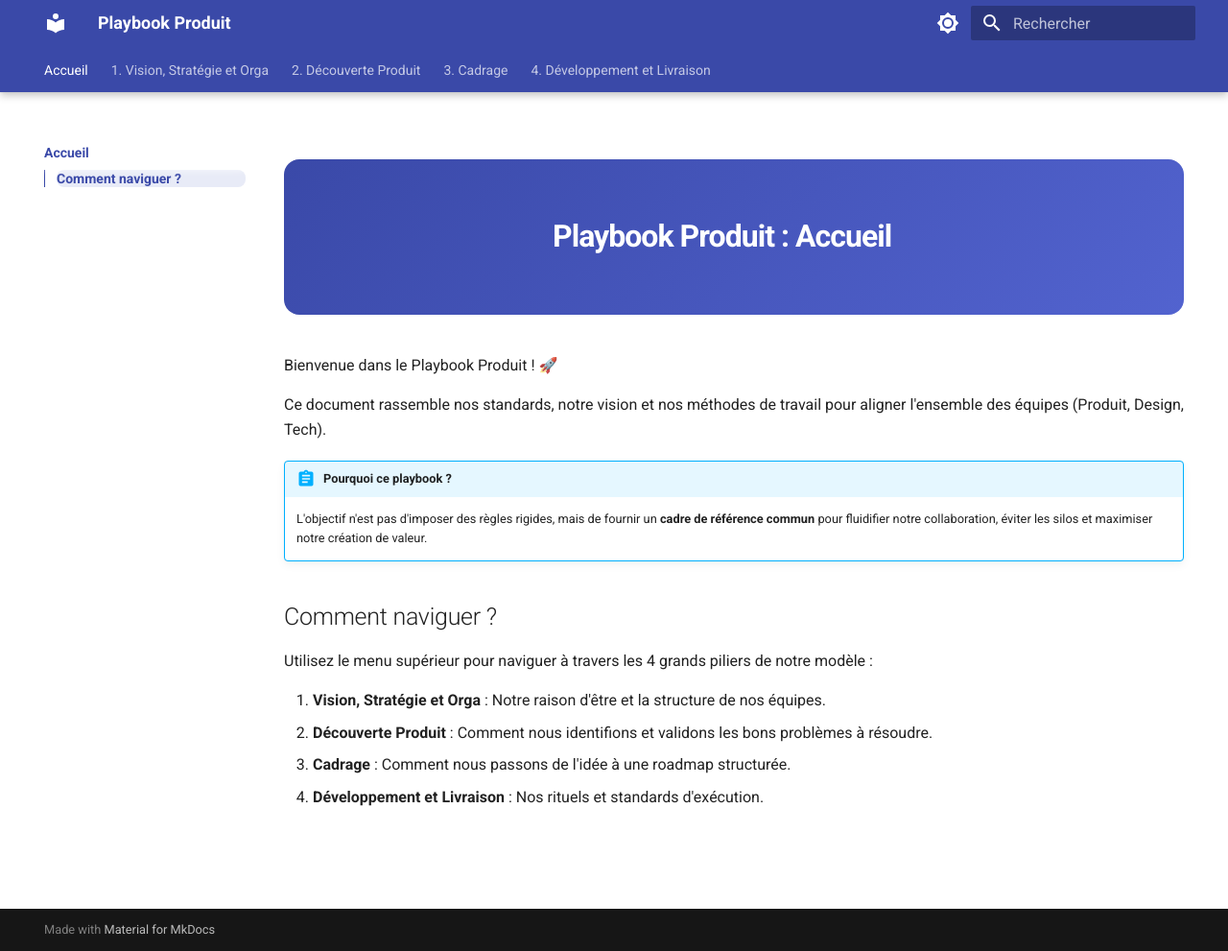
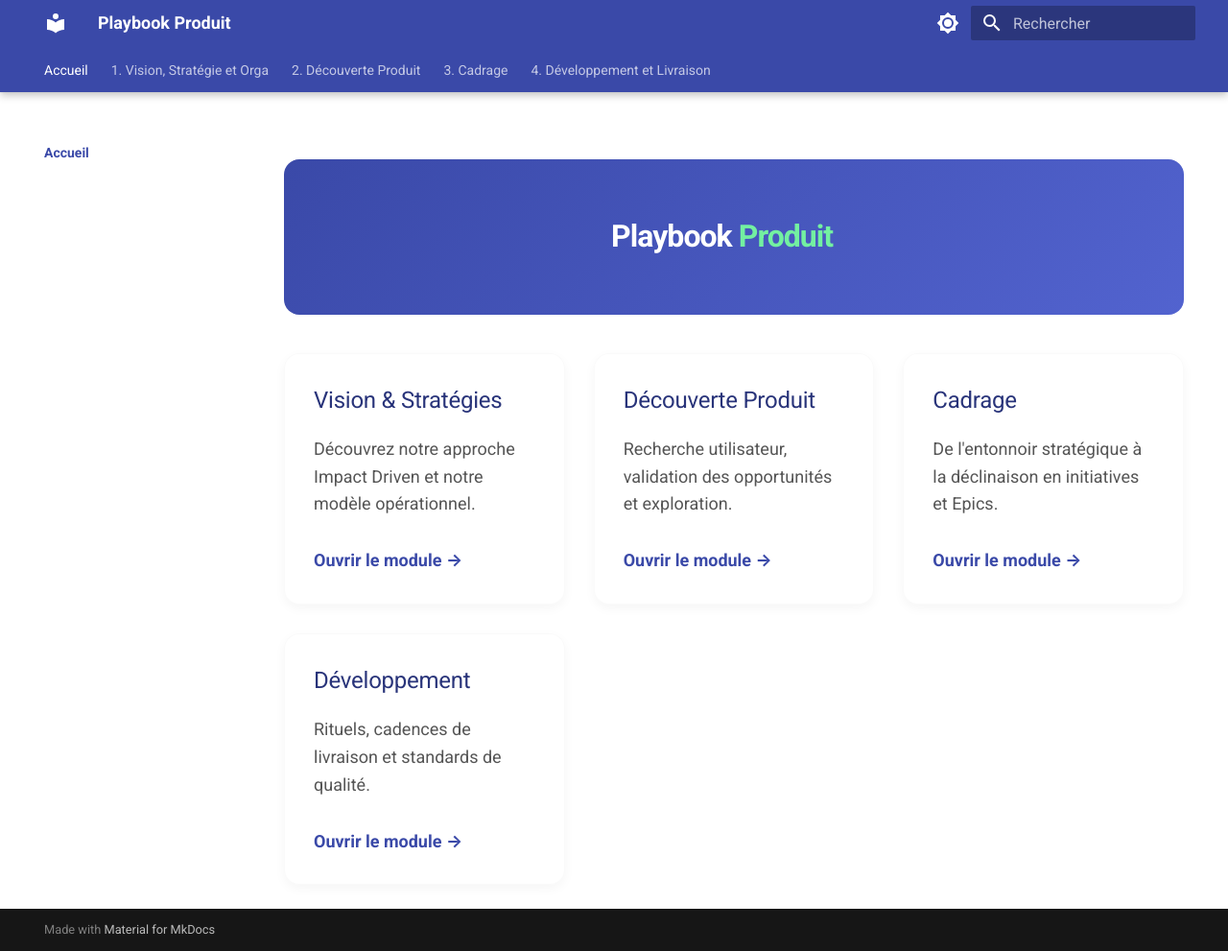
Before and after one commit to mickaeldeoliveirapartner-netizen/playbook, an MkDocs documentation site: the page built from docs/index.md, in a window 1280 px wide and 991 px high. Shown: the whole window at 96% size. Built offline with MkDocs 1.6.1 and Material for MkDocs 9.7.7, drawn with Linux system fonts in a browser that asks for light colours.

Commit message:
Revise Playbook Produit layout and content
Updated the playbook structure and added new sections for product discovery, framing, and development.

```diff
--- a/docs/index.md
+++ b/docs/index.md
@@ -1,17 +1,29 @@
-# Playbook Produit : Accueil
+# Playbook **Produit**
 
-Bienvenue dans le Playbook Produit ! 🚀
+<div class="grid-cards">
 
-Ce document rassemble nos standards, notre vision et nos méthodes de travail pour aligner l'ensemble des équipes (Produit, Design, Tech).
+  <div class="card">
+    <h3>Vision & Stratégies</h3>
+    <p>Découvrez notre approche Impact Driven et notre modèle opérationnel.</p>
+    <a href="vision/impact-driven/">Ouvrir le module &rarr;</a>
+  </div>
 
-!!! abstract "Pourquoi ce playbook ?"
-    L'objectif n'est pas d'imposer des règles rigides, mais de fournir un **cadre de référence commun** pour fluidifier notre collaboration, éviter les silos et maximiser notre création de valeur.
+  <div class="card">
+    <h3>Découverte Produit</h3>
+    <p>Recherche utilisateur, validation des opportunités et exploration.</p>
+    <a href="discovery/exploration/">Ouvrir le module &rarr;</a>
+  </div>
 
-## Comment naviguer ?
+  <div class="card">
+    <h3>Cadrage</h3>
+    <p>De l'entonnoir stratégique à la déclinaison en initiatives et Epics.</p>
+    <a href="cadrage/taxonomie/">Ouvrir le module &rarr;</a>
+  </div>
 
-Utilisez le menu supérieur pour naviguer à travers les 4 grands piliers de notre modèle :
+  <div class="card">
+    <h3>Développement</h3>
+    <p>Rituels, cadences de livraison et standards de qualité.</p>
+    <a href="delivery/cadences-rituels/">Ouvrir le module &rarr;</a>
+  </div>
 
-1. **Vision, Stratégie et Orga** : Notre raison d'être et la structure de nos équipes.
-2. **Découverte Produit** : Comment nous identifions et validons les bons problèmes à résoudre.
-3. **Cadrage** : Comment nous passons de l'idée à une roadmap structurée.
-4. **Développement et Livraison** : Nos rituels et standards d'exécution.
+</div>
```
